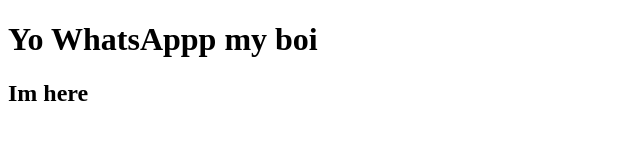
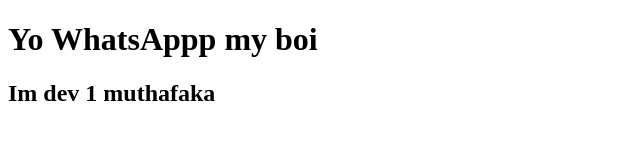
Before and after one commit to tedi25/github-test-only, a plain HTML site: page index.html in a window 1280 px wide. Shown: the whole page, without its empty margins (0-640 px from the left). Drawn offline with Linux system fonts and the light colour scheme.

Commit message:
fix: modify html content

```diff
--- a/index.html
+++ b/index.html
@@ -7,6 +7,6 @@
   </head>
   <body>
     <h1>Yo WhatsAppp my boi</h1>
-    <h2>Im here</h2>
+    <h2>Im dev 1 muthafaka</h2>
   </body>
 </html>
```
